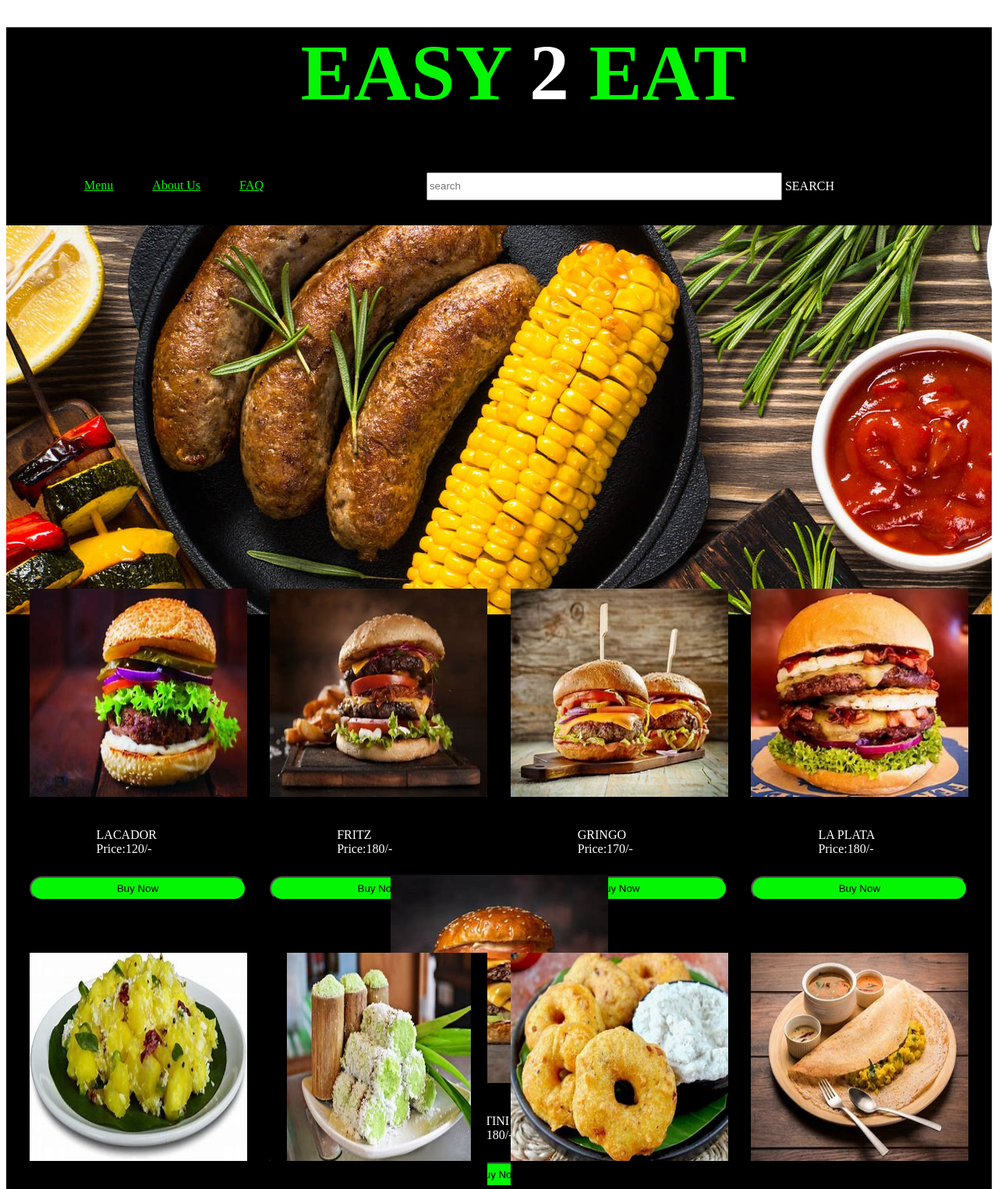
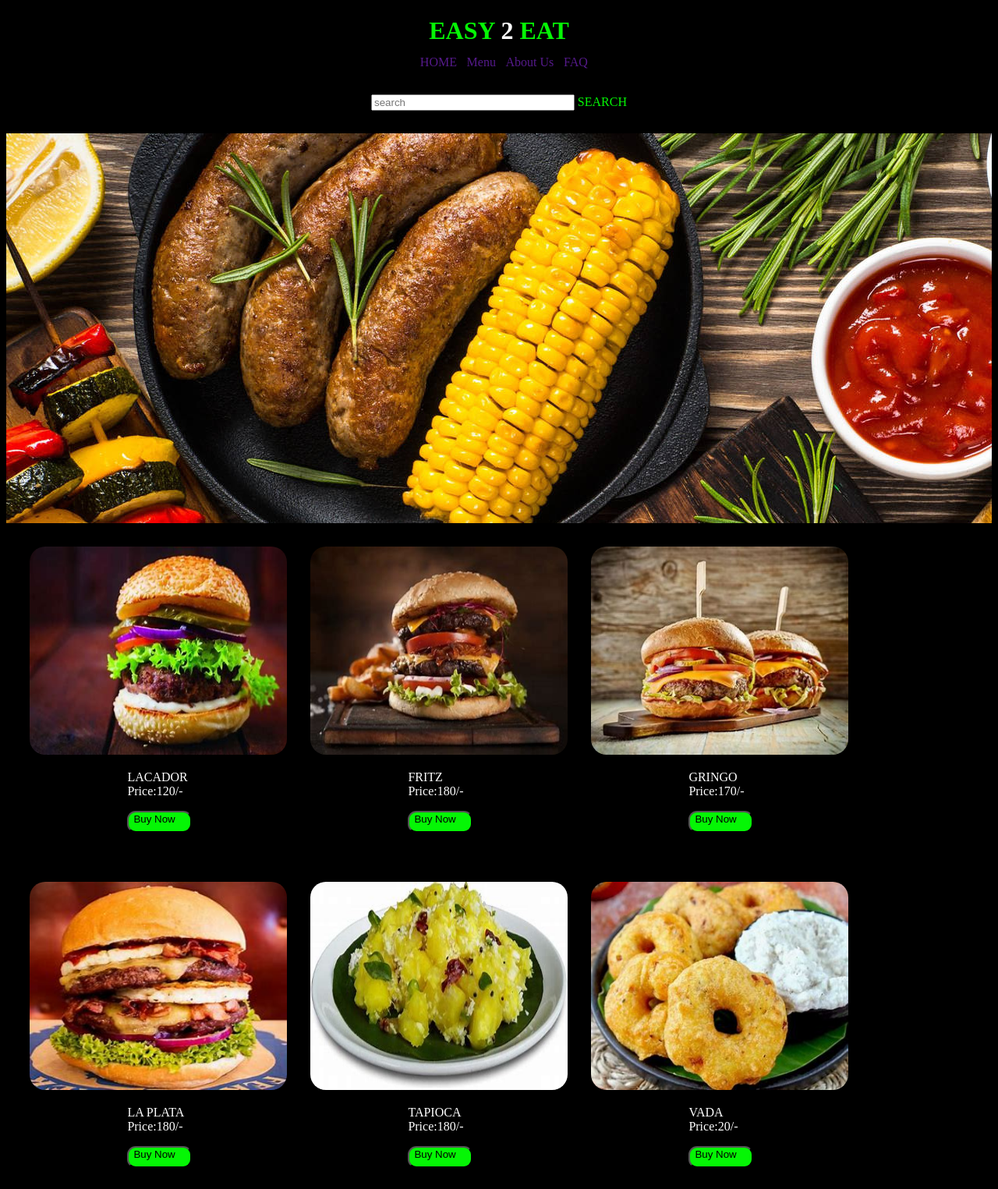
Before and after one commit to ke-abhijith/food_gallery, a plain HTML site: page index.html in a window 1280 px wide. Shown: the top 1525 px of the page at 78% size. Drawn offline with Linux system fonts and the light colour scheme.

Commit message:
add vertically

```diff
--- a/food.gal.css
+++ b/food.gal.css
@@ -1,70 +1,108 @@
 
 .row{
-    height: 500px;
-    background-color: black;
-    display: flex;
-    justify-content: space-evenly;
-    align-items: center;
-    flex-wrap: wrap;
+    width: 100%;
+    background-color: rgb(255, 255, 255);
+    display: block;
 }
 .col{
-    height: 400px;
-    width: 279px;
+    height: 420px;
+    width: 330px;
     border: 2px black;
     border-radius: 20px;
+    background-color: rgba(97, 54, 54, 0);
+    float: left;
+    display: block;
+    margin-top: 10px;
+    margin-left: 30px;
+}
+.row2{
+    /* width: 100%; */
+    /* height: 500px; */
+    background-color: rgba(7, 21, 70, 0);
+    /* display:flex;
+    flex-wrap: wrap; */
+    justify-content: space-evenly;
+
+
+}
+
+.col2{
+    height: 450px;
+    width: 19%;
+    border: 2px black;
+    border-radius: 20px;
+    transition: ease-in-out;
     display: flex;
+
     flex-wrap: wrap;
-    transition: ease-in-out;
+
+
 }
 .col-1{
     background-color: black;
 
+
 }
-.col-2{
-    background-color: black;
-}
+
 .col-3{
     background-color: black;
+    display: flex;
+
 }
 .col-4{
     background-color: black;
+    display: flex;
+
 }
 .col-5{
     background-color:black;
+    display: flex;
+
 }
 h1{
     color: white;
     text-align: center;
-    font-size: 637%;
-    margin-left: 63px;
+
+
 
 }
-div{
-    background-color: black;
-    margin-top: -33px;
-    height: 786px;
+.basediv{
+    background-color: rgba(255, 0, 47, 0);
+    width: 100%;
+    height: 150px;
+    display: block;
 
 }
-a{
+
+/* a{
+    text-decoration:none ;
 
     color: rgb(5, 246, 5);
-    margin-left: 50px;
-    margin-top: 228px;
+    float: left;
+    margin-left: 30px;
 
-}
+} */
 button{
+
     background-color: rgb(5, 246, 5);
     color: black;
     text-align: center;
-    border-radius: 20px;
-    margin-left: 84pxpx;
-    width: 278px;
+    border-radius: 11px;
+    margin-left: 38%;
+    height: 28px;
+    width: 25%;
+    display: flex;
+    flex-wrap: wrap;
+
 
 }
 
 img {
+    margin-top: 20px;
     height: 267px;
-    width: 279px;
+    width: 100%;
+    border: 2px black;
+    border-radius: 20px;
 }
 span{
     color: rgb(5, 246, 5);
@@ -74,32 +112,84 @@ span{
 }
 p{
     color: white;
-    margin-left: 86px;
-    margin-top: 29px;
+     padding-left: 38%;
 }
 
-#g2{
-    height: 30px;
+/* #g2{
+    height: 34px;
     width: 448px;
-    margin-left: 205px;
+    margin-left: 253px;
     margin-bottom: 65px;
 
 }
 label{
     color: white;
-}
+} */
+
 .backdiv{
     background-image: url(./food_images/food1.jpg);
     height: 500px;
+    display: block;
+}
 
-}
-a{
-    margin-top: 200px
-    margin-left: 200px;
-}
 .col :hover{
     transform: scale(.70);
     box-shadow: 0 4px 8px 0 rgba(0, 0, 0, 0.2), 0 6px 20px 0 rgba(0, 0, 0, 0.19);
 background-color: rgba(5, 246, 5, 0.39);
 
 }
+/* .g3{
+    height: 150px;
+    background-color: blueviolet;
+    display: block;
+} */
+
+.head{
+    /* width: 100%; */
+    height: 50px;
+    background-color: rgba(0, 0, 255, 0);
+    text-align: center;
+    display:block;
+}
+.secondhead{
+    /* width: 100%; */
+
+    display: block;
+    height: 100px;
+    background-color: black;
+}
+.sh1{
+    width: 100%;
+    height: 50px;
+    float: left;
+    text-align: center;
+    color: rgb(5, 246, 5);
+
+}
+.sh2{
+    width: 100%;
+    height: 50px;
+    background-color: black;
+    text-align: center;
+    color: rgb(5, 246, 5);
+
+}
+.input1{
+    width: 20%;
+
+}
+.a{
+    margin-left: 1%;
+    text-decoration: none;
+}
+
+.main{
+    width: 100%;
+    height: 1500px;
+    display: flex;
+    flex-wrap: wrap;
+}
+
+body{
+    background-color: black;
+}
--- a/index.html
+++ b/index.html
@@ -1,86 +1,84 @@
 <!DOCTYPE html>
 <html lang="en">
+
 <head>
     <meta charset="UTF-8">
     <meta name="viewport" content="width=device-width, initial-scale=1.0">
     <title>Document</title>
     <link rel="stylesheet" href="./food.gal.css">
 </head>
+
 <body>
-<div>
+    <div class="basediv">
+        <div class="head">
             <h1><span id="g1">EASY</span> 2 <span>EAT</span></h1>
-    <a href="HOME"></a><a href="">Menu</a><a href="">About Us</a><a href="">FAQ</a>
-
-
-    <input type="text " id="g2" placeholder="search">
-    <label for="">SEARCH</label>
-
-    <div class="backdiv">
-    </div>
 
         </div>
-
+        <div class="secondhead">
+            <div class="sh1">
+                  <a class="a" href="">HOME</a><a class="a" href="">Menu</a><a class="a" href="">About Us</a><a class="a" href="">FAQ</a>
+            </div>
+                <div class="sh2">
+                    <input type="text " class="input1" placeholder="search">
+                    <label for="">SEARCH</label>
+                </div>
+       </div>
+    </div>
+    <div class="backdiv"></div>
 
     <div class="row">
-    <div class="col col-1">
+            <div class="col">
                 <img src="./food images/br 1.jpg" alt="">
                     <p>LACADOR <br>
                       Price:120/-</p>
-        <button>Buy Now</button></div>
+                        <button>Buy Now</button>
+            </div>
             <div class="col col-2">
-    <img src="./food images/br 2.jpg" alt="">
+                <img src="./food images/br 2.jpg" alt=""><br>
                      <p>FRITZ <br>
                       Price:180/-</p>
-    <button>Buy Now</button> </div>
-<div class="col col-3">
+                         <button>Buy Now</button>
+            </div>
+            <div class="col col-2">
                 <img src="./food images/br3.jpg" alt="">
                 <p>GRINGO <br>
                     Price:170/-</p>
-    <button>Buy Now</button></div>
-<div class="col col-4">
+                <button>Buy Now</button>
+            </div>
+            <div class="col col-2">
                 <img src="./food images/br343.jpg" alt="">
                 <p>LA PLATA <br>
                     Price:180/-</p>
-    <button>Buy Now</button></div>
-<div class="col col-5">
-    <img src="./food images/br5.jpg" alt="">
-    <p>PIRATINI <br>
-        Price:180/-</p>
-    <button>Buy Now</button></div>
-
+                <button>Buy Now</button>
             </div>
-
-
-
+    </div>
     <div class="row">
-        <div class="col col-1">
+        <div class="col">
             <img src="./food images/kappa.jpg" alt="">
             <p>TAPIOCA <br>
                 Price:180/-</p>
             <button>Buy Now</button></div>
+        </div>
         <div class="col col-2">
-
+            <img src="./food images/vada.jpg" alt="">
+            <p>VADA <br>
+                Price:20/-</p>
+            <button>Buy Now</button></div>
+        </div>
+        <div class="col col-2">
+            <img src="./food images/idali.jpg" alt="">
+            <p>IDLI <br>
+                Price:20/-</p>
+            <button>Buy Now</button></div>
+        </div>
+        <div class="col col-2">
             <img src="./food images/puttu.jpg" alt="">
             <p>PUTTU <br>
                 Price:120/-</p>
             <button>Buy Now</button> </div>
-    <div class="col col-3">
-        <img src="./food images/vada.jpg" alt="">
-        <p>VADA <br>
-            Price:20/-</p>
-        <button>Buy Now</button></div>
-    <div class="col col-4">
-        <img src="./food images/masala.jpg" alt="">
-        <p>MASALA DHOSHA <br>
-            Price:90/-</p>
-        <button>Buy Now</button></div>
-    <div class="col col-5">
-        <img src="./food images/idali.jpg" alt="">
-        <p>IDLI <br>
-            Price:20/-</p>
-        <button>Buy Now</button></div>
-
+        </div>
 </div>
 
 </body>
+
 </html>
```
Also changed, not shown: food images - Copy/2150770545.jpg (added), food images - Copy/br 1.jpg (added), food images - Copy/br 2.jpg (added), food images - Copy/br3.jpg (added), food images - Copy/br343.jpg (added), food images - Copy/br5.jpg (added), food images - Copy/idali.jpg (added), food images - Copy/kappa.jpg (added), food images - Copy/masala.jpg (added), food images - Copy/puttu.jpg (added), food images - Copy/vada.jpg (added), 3 other files. Lines whose indentation alone changed are shown as unchanged.
